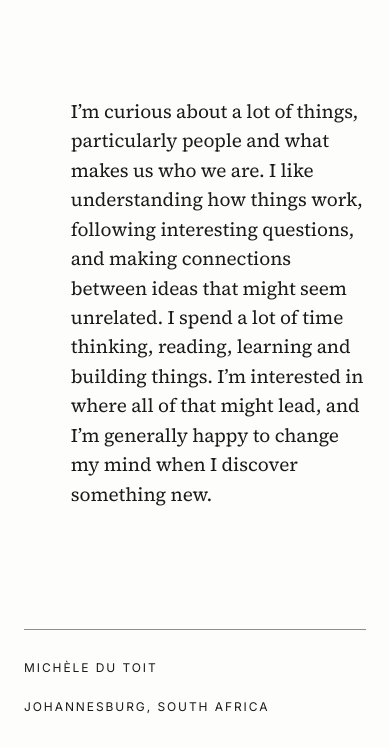
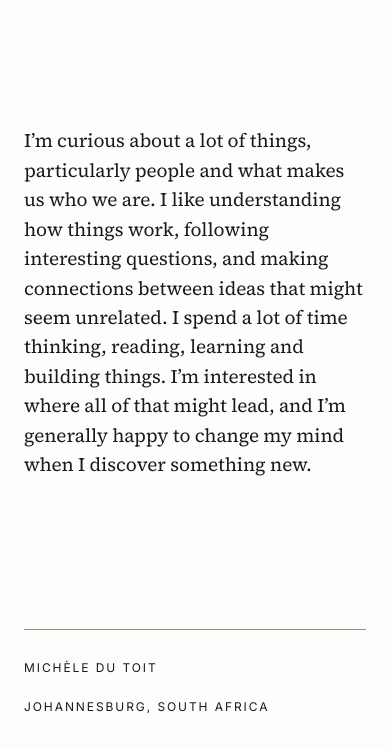
Before and after one commit to micheledutoit/mdt-site-nov-2026, a plain HTML site: page index.html in a window 390 px wide. Shown: the part 96-844 px from the top of the page. Drawn offline with Linux system fonts and the light colour scheme.

Commit message:
minor padding bug on homepage

```diff
--- a/style.css
+++ b/style.css
@@ -218,6 +218,7 @@ footer{
   .logo{font-size:36px;}
   nav{gap:22px;font-size:15px;}
   main.top{padding-top:56px;}
+  .statement{margin-left:0;}
   .projects-layout{margin-left:0;}
   .project-btn{grid-template-columns:1fr;row-gap:6px;}
   .project-btn .year{padding-top:0;}
```
